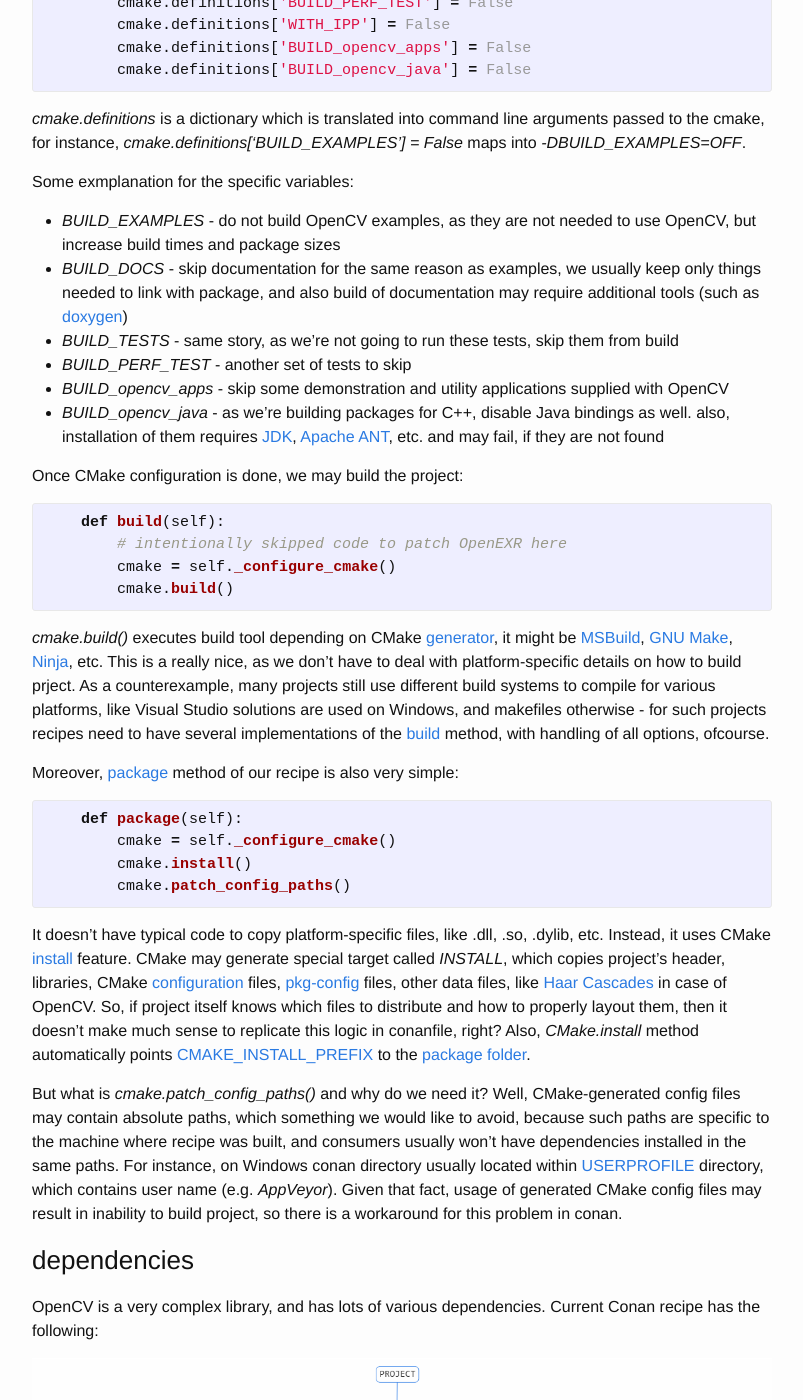
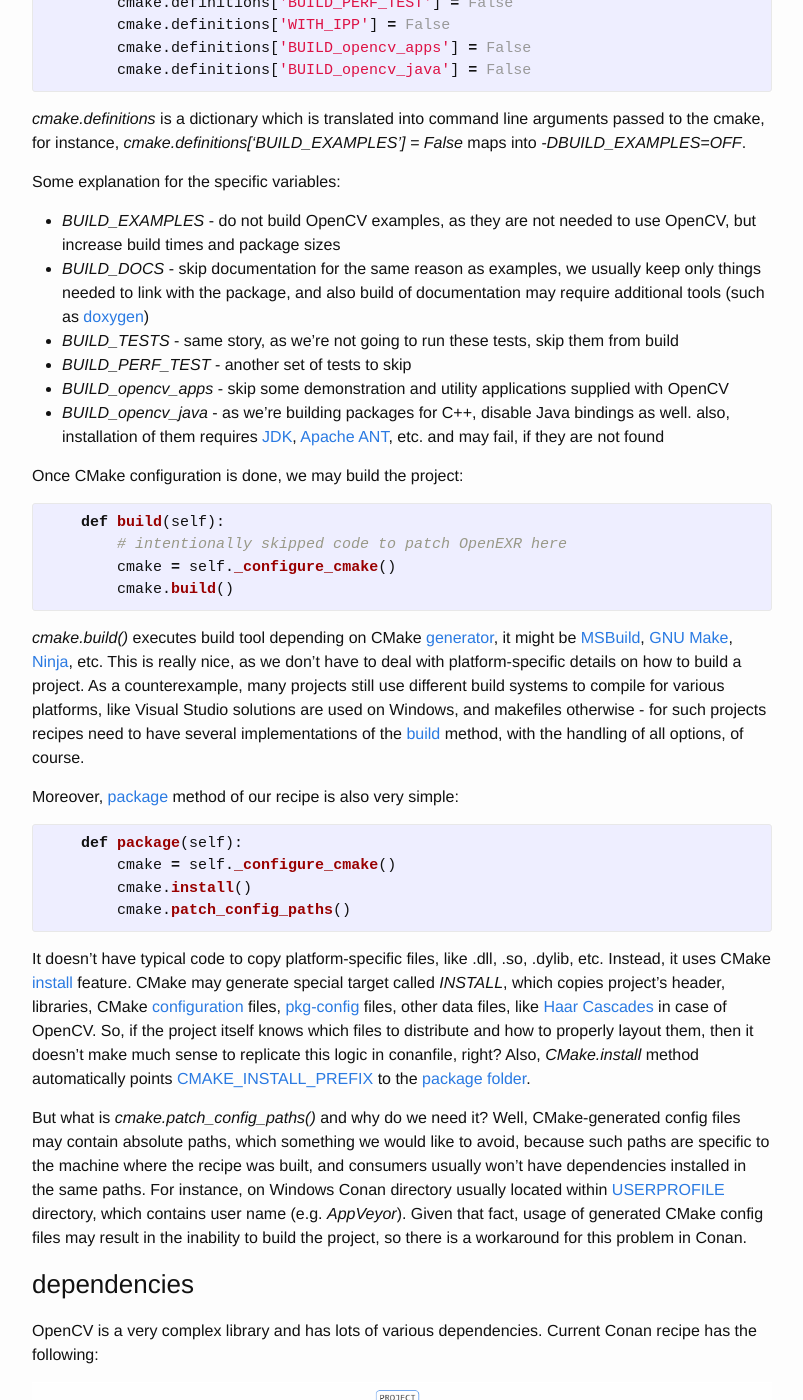
Before and after one commit to conan-io/conan-io.github.io, a Jekyll site: the page built from _posts/2019-01-21-OpenCV-conan-packages.markdown, in a window 1280 px wide and 1400 px high, scrolled down 1375 px. Shown: the whole window, without its empty margins (238-1041 px from the left). Built offline with Jekyll 4.4.1, drawn with Linux system fonts in a browser that asks for light colours; comment, search, counter and statistics services are not loaded; some of the changed text lies outside the part shown.

Commit message:
- correct spelling
Signed-off-by: SSE4 <tomskside@gmail.com>

```diff
--- a/_posts/2019-01-21-OpenCV-conan-packages.markdown
+++ b/_posts/2019-01-21-OpenCV-conan-packages.markdown
@@ -35,9 +35,9 @@ As usual, pre-built packages are available for major platforms (Windows/Linux/Ma
 
 ### Building OpenCV
 
-OpenCV uses [CMake](https://cmake.org/), therefore our [recipe](https://github.com/conan-community/conan-opencv/blob/release/4.0.1/conanfile.py) uses [CMake build helper](https://docs.conan.io/en/latest/reference/build_helpers/cmake.html#cmake-reference). The process to build CMake-based project is typical for many recipes, and OpenCV is not an exception here.
+OpenCV uses [CMake](https://cmake.org/), therefore our [recipe](https://github.com/conan-community/conan-opencv/blob/release/4.0.1/conanfile.py) uses [CMake build helper](https://docs.conan.io/en/latest/reference/build_helpers/cmake.html#cmake-reference). The process to build a CMake-based project is typical for many recipes, and OpenCV is not an exception here.
 
-First step is to configure CMake:
+The first step is to configure CMake:
 
 {% highlight python %}
 
@@ -67,10 +67,10 @@ Here we also disable bunch of stuff we would like to avoid:
 
 *cmake.definitions* is a dictionary which is translated into command line arguments passed to the cmake, for instance, *cmake.definitions['BUILD_EXAMPLES'] = False* maps into *-DBUILD_EXAMPLES=OFF*.
 
-Some exmplanation for the specific variables:
+Some explanation for the specific variables:
 
 * *BUILD_EXAMPLES* - do not build OpenCV examples, as they are not needed to use OpenCV, but increase build times and package sizes
-* *BUILD_DOCS* - skip documentation for the same reason as examples, we usually keep only things needed to link with package, and also build of documentation may require additional tools (such as [doxygen](http://www.doxygen.nl/))
+* *BUILD_DOCS* - skip documentation for the same reason as examples, we usually keep only things needed to link with the package, and also build of documentation may require additional tools (such as [doxygen](http://www.doxygen.nl/))
 * *BUILD_TESTS* - same story, as we're not going to run these tests, skip them from build
 * *BUILD_PERF_TEST* - another set of tests to skip
 * *BUILD_opencv_apps* - skip some demonstration and utility applications supplied with OpenCV
@@ -87,7 +87,7 @@ Once CMake configuration is done, we may build the project:
 
 {% endhighlight %}
 
-*cmake.build()* executes build tool depending on CMake [generator](https://cmake.org/cmake/help/v3.13/manual/cmake-generators.7.html), it might be [MSBuild](https://docs.microsoft.com/en-us/visualstudio/msbuild/msbuild?view=vs-2017), [GNU Make](https://www.gnu.org/software/make/), [Ninja](https://ninja-build.org/), etc. This is a really nice, as we don't have to deal with platform-specific details on how to build prject. As a counterexample, many projects still use different build systems to compile for various platforms, like Visual Studio solutions are used on Windows, and makefiles otherwise - for such projects recipes need to have several implementations of the [build](https://docs.conan.io/en/latest/reference/conanfile/methods.html#build) method, with handling of all options, ofcourse.
+*cmake.build()* executes build tool depending on CMake [generator](https://cmake.org/cmake/help/v3.13/manual/cmake-generators.7.html), it might be [MSBuild](https://docs.microsoft.com/en-us/visualstudio/msbuild/msbuild?view=vs-2017), [GNU Make](https://www.gnu.org/software/make/), [Ninja](https://ninja-build.org/), etc. This is really nice, as we don't have to deal with platform-specific details on how to build a project. As a counterexample, many projects still use different build systems to compile for various platforms, like Visual Studio solutions are used on Windows, and makefiles otherwise - for such projects recipes need to have several implementations of the [build](https://docs.conan.io/en/latest/reference/conanfile/methods.html#build) method, with the handling of all options, of course.
 
 Moreover, [package](https://docs.conan.io/en/latest/reference/conanfile/methods.html#package) method of our recipe is also very simple:
 
@@ -100,13 +100,13 @@ Moreover, [package](https://docs.conan.io/en/latest/reference/conanfile/methods.
 
 {% endhighlight %}
 
-It doesn't have typical code to copy platform-specific files, like .dll, .so, .dylib, etc. Instead, it uses CMake [install](https://cmake.org/cmake/help/v3.13/command/install.html) feature. CMake may generate special target called *INSTALL*, which copies project's header, libraries, CMake [configuration](https://cmake.org/cmake/help/v3.13/manual/cmake-packages.7.html) files, [pkg-config](https://www.freedesktop.org/wiki/Software/pkg-config/) files, other data files, like [Haar Cascades](https://docs.opencv.org/4.0.1/d7/d8b/tutorial_py_face_detection.html) in case of OpenCV. So, if project itself knows which files to distribute and how to properly layout them, then it doesn't make much sense to replicate this logic in conanfile, right? Also, *CMake.install* method automatically points [CMAKE_INSTALL_PREFIX](https://cmake.org/cmake/help/v3.13/variable/CMAKE_INSTALL_PREFIX.html) to the [package folder](https://docs.conan.io/en/latest/reference/conanfile/attributes.html?highlight=package_folder#folders-attributes-reference).
+It doesn't have typical code to copy platform-specific files, like .dll, .so, .dylib, etc. Instead, it uses CMake [install](https://cmake.org/cmake/help/v3.13/command/install.html) feature. CMake may generate special target called *INSTALL*, which copies project's header, libraries, CMake [configuration](https://cmake.org/cmake/help/v3.13/manual/cmake-packages.7.html) files, [pkg-config](https://www.freedesktop.org/wiki/Software/pkg-config/) files, other data files, like [Haar Cascades](https://docs.opencv.org/4.0.1/d7/d8b/tutorial_py_face_detection.html) in case of OpenCV. So, if the project itself knows which files to distribute and how to properly layout them, then it doesn't make much sense to replicate this logic in conanfile, right? Also, *CMake.install* method automatically points [CMAKE_INSTALL_PREFIX](https://cmake.org/cmake/help/v3.13/variable/CMAKE_INSTALL_PREFIX.html) to the [package folder](https://docs.conan.io/en/latest/reference/conanfile/attributes.html?highlight=package_folder#folders-attributes-reference).
 
-But what is *cmake.patch_config_paths()* and why do we need it? Well, CMake-generated config files may contain absolute paths, which something we would like to avoid, because such paths are specific to the machine where recipe was built, and consumers usually won't have dependencies installed in the same paths. For instance, on Windows conan directory usually located within [USERPROFILE](https://msdn.microsoft.com/en-us/library/windows/desktop/bb776892(v=vs.85).aspx) directory, which contains user name (e.g. *AppVeyor*). Given that fact, usage of generated CMake config files may result in inability to build project, so there is a workaround for this problem in conan.
+But what is *cmake.patch_config_paths()* and why do we need it? Well, CMake-generated config files may contain absolute paths, which something we would like to avoid, because such paths are specific to the machine where the recipe was built, and consumers usually won't have dependencies installed in the same paths. For instance, on Windows Conan directory usually located within [USERPROFILE](https://msdn.microsoft.com/en-us/library/windows/desktop/bb776892(v=vs.85).aspx) directory, which contains user name (e.g. *AppVeyor*). Given that fact, usage of generated CMake config files may result in the inability to build the project, so there is a workaround for this problem in Conan.
 
 ### dependencies
 
-OpenCV is a very complex library, and has lots of various dependencies. Current Conan recipe has the following:
+OpenCV is a very complex library and has lots of various dependencies. Current Conan recipe has the following:
 
 <p class="centered">
     <img  src="{{ site.url }}/assets/post_images/2019-01-21/opencv-deps.png"  align="center"
@@ -192,9 +192,9 @@ The code above adds conditional requirements based on options recipe declares:
 
 {% endhighlight %}
 
-Technique mentioned is documented in article [Mastering Conan: Conditional settings, options and requirements](https://docs.conan.io/en/latest/mastering/conditional.html).
+The technique mentioned is documented in the article [Mastering Conan: Conditional settings, options, and requirements](https://docs.conan.io/en/latest/mastering/conditional.html).
 
-As we're now using 3rd-party libraries from conan, there is no point to keep the *3rdparty* directory of OpenCV sources, so we remove within [source](https://docs.conan.io/en/latest/reference/conanfile/methods.html#source) method:
+As we're now using 3rd-party libraries from Conan, there is no point to keep the *3rdparty* directory of OpenCV sources, so we remove within [source](https://docs.conan.io/en/latest/reference/conanfile/methods.html#source) method:
 
 {% highlight python %}
 
@@ -202,11 +202,11 @@ As we're now using 3rd-party libraries from conan, there is no point to keep the
 
 {% endhighlight %}
 
-Why is it important? There are few advantages:
+Why is it important? There are a few advantages:
 
-* Consumers have better control on dependencies, e.g. they may easily upgrade or downgrade 3rd-party dependencies of OpenCV, like libpng, just by editing their *conanfile.txt*
+* Consumers have better control over dependencies, e.g. they may easily upgrade or downgrade 3rd-party dependencies of OpenCV, like libpng, just by editing their *conanfile.txt*
 * It saves build times, as you don't need to build rebuild these dependencies if you change some OpenCV options
-* It reduces size of packages
+* It reduces the size of packages
 * It helps to avoid linking or runtime errors, because if two libraries contain libpng sources (e.g. OpenCV and [wxWidgets](https://www.wxwidgets.org/)), and you link both into your projects, you may run into issues extremely hard to debug
 
 Finally, these options are passed to the build system (CMake in case of OpenCV):
@@ -241,7 +241,7 @@ We also always disable 3rd-party libraries to be built:
 
 {% endhighlight %}
 
-As they are used from conan packages, there is no point to build them from source in context of OpenCV.
+As they are used from Conan packages, there is no point to build them from the source in the context of OpenCV.
 
 ### patching for OpenEXR
 
@@ -251,13 +251,13 @@ OpenCV has a [collection](https://github.com/opencv/opencv/tree/master/cmake) of
 
 However, OpenCV's module for OpenEXR suffers from several issues:
 
-* It hard-codes *OPENEXR_ROOT* variable to *C:\deploy* on Windows, so it's unable to find OpenEXR in unusual locations, such as conan cache directory
+* It hard-codes *OPENEXR_ROOT* variable to *C:\deploy* on Windows, so it's unable to find OpenEXR in unusual locations, such as Conan cache directory
 * It always prefers looking for libraries in system locations (e.g. */usr/lib*), and *OPENEXR_ROOT* has very least priority
 * It doesn't consider all possible names for OpenEXR libraries. For instance, it always looks for the *IlmImf*, while library might be named *IlmImf-2_3_s*
 
-This is unfortunate. But in reality, very often conan recipes need to workaround various limitations of build scripts. The sad truth is that many libraries were designed without package management use-case in mind, hard-coding paths, library names, versions and other important things. This make life of packager a bit harder, but as popularity of package management in C++ world grows, we hope such things happen less frequently.
+This is unfortunate. But in reality, very often Conan recipes need to workaround various limitations of build scripts. The sad truth is that many libraries were designed without package management use-case in mind, hard-coding paths, library names, versions, and other important things. This makes the life of packager a bit harder, but as the popularity of package management in C++ world grows, we hope such things happen less frequently.
 
-Anyway, currently there is a code in recipe to remove hard-coded things:
+Anyway, currently there is a code in the recipe to remove hard-coded things:
 
 {% highlight python %}
 
@@ -310,7 +310,7 @@ From the recipe point of view, contrib adds additional source tarball:
 
 {% endhighlight %}
 
-And option to toggle contrib is passed to the build system (CMake):
+And the option to toggle contrib is passed to the build system (CMake):
 
 {% highlight python %}
 
@@ -319,17 +319,17 @@ And option to toggle contrib is passed to the build system (CMake):
 
 {% endhighlight %}
 
-[OPENCV_EXTRA_MODULES_PATH](https://github.com/opencv/opencv_contrib) is CMake variable to specify additional OpenCV modules to be built, and we pass path to the contrib in this case.
+[OPENCV_EXTRA_MODULES_PATH](https://github.com/opencv/opencv_contrib) is a CMake variable to specify additional OpenCV modules to be built, and we pass the path to the contrib in this case.
 
 ### System Requirements
 
-Sometimes recipe may need to depend on libraries provided by system package manager, such as [apt](https://packages.qa.debian.org/a/apt.html), [yum](http://yum.baseurl.org/) or [pacman](https://www.archlinux.org/pacman/), instead of libraries provided by conan. It's usually needed for some low-level things, like [VDPAU](https://www.freedesktop.org/wiki/Software/VDPAU/) or [VAAPI](https://freedesktop.org/wiki/Software/vaapi/), but in case of OpenCV, it may depend on [GTK](https://www.gtk.org/).
+Sometimes recipe may need to depend on libraries provided by the system package manager, such as [apt](https://packages.qa.debian.org/a/apt.html), [yum](http://yum.baseurl.org/) or [pacman](https://www.archlinux.org/pacman/), instead of libraries provided by Conan. It's usually needed for some low-level things, like [VDPAU](https://www.freedesktop.org/wiki/Software/VDPAU/) or [VAAPI](https://freedesktop.org/wiki/Software/vaapi/), but in case of OpenCV, it may depend on [GTK](https://www.gtk.org/).
 
-Unfortunately, System Requirement are something extremely hard to maintain, so our recommendation is to avoid them, if possible. System Requirements have the following limitations, which makes them hard to scale:
+Unfortunately, System Requirements are something extremely hard to maintain, so our recommendation is to avoid them, if possible. System Requirements have the following limitations, which makes them hard to scale:
 
 * Recipe has to use its own branch for each package manager, e.g. *yum* and *apt* will have different names for same libraries/packages (*gtk2-devel* vs *libgtk2.0-dev*)
 * Sometimes package names differ for various Linux distributions, even if they use the same package manager (e.g. [Fedora](https://getfedora.org/) and [CentOS](https://www.centos.org/) both use *yum*, but have different package name for [pkg-config](https://www.freedesktop.org/wiki/Software/pkg-config/))
-* Package names may differ even for minor versions for the same Linux distro! (e.g. [Ubuntu 16.04](http://releases.ubuntu.com/16.04/) vs [Ubunutu 12.04](http://releases.ubuntu.com/12.04/))
+* Package names may differ even for minor versions for the same Linux distro! (e.g. [Ubuntu 16.04](http://releases.ubuntu.com/16.04/) vs [Ubuntu 12.04](http://releases.ubuntu.com/12.04/))
 * Names of architectures for packages also differ, e.g. *yum* uses *i686* and *x86_64* suffixes, while *apt* uses *i386* and *amd64*
 
 For instance, we're currently using the following code in order to just specify GTK dependency:
@@ -371,7 +371,7 @@ For instance, we're currently using the following code in order to just specify
 
 This appears very excessive, isn't it? But if we decide to add support for more Linux distributions or more architectures, the amount of code will grow extremely fast.
 
-As you can see, conan uses [system_requirements](https://docs.conan.io/en/latest/reference/conanfile/methods.html?highlight=system_requirements#system-requirements) method in order to specify system-specific requirements, and there is also [SystemPackageTool](https://docs.conan.io/en/latest/reference/tools.html?highlight=systempackagetool#tools-osinfo-and-tools-systempackagetool) helper which automates installation of packages. Under the hood, it invokes commands specific to the given package manager, like *apt-get install -y libgtk2.0-dev:i386*.
+As you can see, Conan uses [system_requirements](https://docs.conan.io/en/latest/reference/conanfile/methods.html?highlight=system_requirements#system-requirements) method in order to specify system-specific requirements, and there is also [SystemPackageTool](https://docs.conan.io/en/latest/reference/tools.html?highlight=systempackagetool#tools-osinfo-and-tools-systempackagetool) helper which automates the installation of packages. Under the hood, it invokes commands specific to the given package manager, like *apt-get install -y libgtk2.0-dev:i386*.
 
 ### Package info
 
@@ -430,29 +430,29 @@ Therefore, in order to provide OpenCL support for OpenCV package, we need to dev
 
 #### CUDA
 
-Similar story to OpenCL, however, there is only one vendor, obviously - the building of the [CUDA](https://developer.nvidia.com/cuda-zone) applications requires [nVidia CUDA Toolkit](https://developer.nvidia.com/cuda-toolkit). The toolkit is pretty large, and contains CUDA compiler, in addition to libraries and headers. We either have to require user to have CUDA installed on the machine during the build, or provide a package for toolkit.
+Similar story to OpenCL, however, there is only one vendor, obviously - the building of the [CUDA](https://developer.nvidia.com/cuda-zone) applications requires [nVidia CUDA Toolkit](https://developer.nvidia.com/cuda-toolkit). The toolkit is pretty large, and contains CUDA compiler, in addition to libraries and headers. We either have to require the user to have CUDA installed on the machine during the build, or provide a package for the toolkit.
 
 #### FFMPEG
 
-It's common to use OpenCV not just for image processing, but for video processing as well, for example for watermarking, green screen replacement, etc. In order to enable OpenCV to read or write video files, [ffmpeg](https://www.ffmpeg.org/) library might be used by OpenCV [Video I/O](https://docs.opencv.org/4.0.1/d0/da7/videoio_overview.html) module. However, ffmpeg itself is probably equally complex to OpenCV (its [configure script](https://github.com/FFmpeg/FFmpeg/blob/master/configure#L65) has about 400 lines just to declare options available!), so its packaging is challenging as well. Hopefully, it will be available in [conan-center](https://bintray.com/conan-community/conan/opencv%3Aconan) in the near future, so OpenCV users will be able to capture and write video streams.
+It's common to use OpenCV not just for image processing, but for video processing as well, for example for watermarking, green screen replacement, etc. In order to enable OpenCV to read or write video files, [ffmpeg](https://www.ffmpeg.org/) library might be used by OpenCV [Video I/O](https://docs.opencv.org/4.0.1/d0/da7/videoio_overview.html) module. However, FFmpeg itself is probably equally complex to OpenCV (its [configure script](https://github.com/FFmpeg/FFmpeg/blob/master/configure#L65) has about 400 lines just to declare options available!), so its packaging is challenging as well. Hopefully, it will be available in [conan-center](https://bintray.com/conan-community/conan/opencv%3Aconan) in the near future, so OpenCV users will be able to capture and write video streams.
 
 For instance, current [recipe](https://github.com/bincrafters/conan-ffmpeg) supports various encoding libraries (conan-packaged as well): [libx264](https://www.videolan.org/developers/x264.html), [libx265](http://x265.org/), [libvpx](https://www.webmproject.org/vp9/), [libopenh264](https://www.openh264.org/), etc. And we hope list will grow significantly, adding modern formats like [libaom](https://aomedia.googlesource.com/aom/) (also knowns as AV1).
 
-Also, ffmpeg may use CUDA and OpenCL to accelerate video encoding and filtering as well, so it will also benefit from addressing CUDA and OpenCL support by conan.
+Also, FFmpeg may use CUDA and OpenCL to accelerate video encoding and filtering as well, so it will also benefit from addressing CUDA and OpenCL support by Conan.
 
 #### GStreamer
 
-We're currently working on packaging [GStramer](https://gstreamer.freedesktop.org/) libraries. Similarly to FFMPEG and Google Protobuf, GStreamer itself is pretty large, and requires few other libraries to be packaged first, such as [libffi](https://sourceware.org/libffi/) and [GLib](https://developer.gnome.org/glib/stable/). Along with FFMPEG, GStreamer is one of top-requested libraries to be packaged in conan, and it's obviously on our radar.
+We're currently working on packaging [GStramer](https://gstreamer.freedesktop.org/) libraries. Similarly to FFMPEG and Google Protobuf, GStreamer itself is pretty large and requires few other libraries to be packaged first, such as [libffi](https://sourceware.org/libffi/) and [GLib](https://developer.gnome.org/glib/stable/). Along with FFMPEG, the GStreamer is one of the top-requested libraries to be packaged in Conan, and it's obviously on our radar.
 
-### Lessons & advices:
+### Lessons & advises:
 
-As packaging of OpenCV was a huge task which consumed lots of time, we have learnt some lessons we want to share for packages:
+As the packaging of OpenCV was a huge task which consumed lots of time, we have learned some lessons we want to share for packages:
 
 * Use dynamic [requirements](https://docs.conan.io/en/latest/reference/conanfile/methods.html#requirements) for optional dependencies
 * Use [build helpers](https://docs.conan.io/en/latest/reference/build_helpers.html), if possible, they automate many things and allow to keep recipe code short and clean
 * [patch_config_paths](https://docs.conan.io/en/latest/reference/build_helpers/cmake.html?highlight=patch_config_paths) might be required for CMake libraries
 * Use exelinkflags/sharedlinkflags to specify [Apple frameworks](https://docs.conan.io/en/latest/howtos/link_apple_framework.html)
-* Avoid System Requirmeents, if possible, package libraries with conan instead
+* Avoid System Requirements, if possible, package libraries with Conan instead
 
 ### Conclusion
 
```
Also changed, not shown: other parts of _posts/2019-01-21-OpenCV-conan-packages.markdown (+6 -6 lines).
